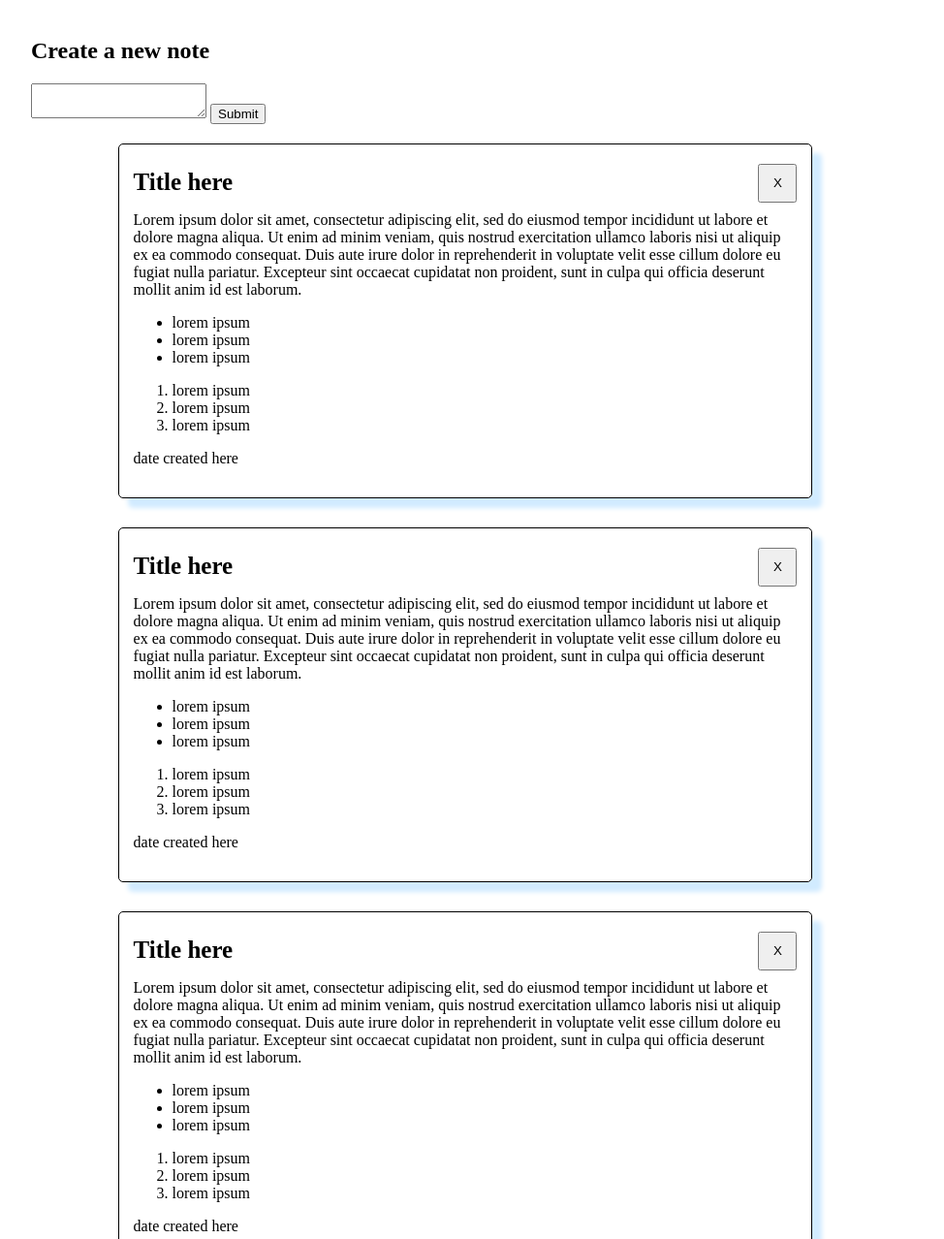
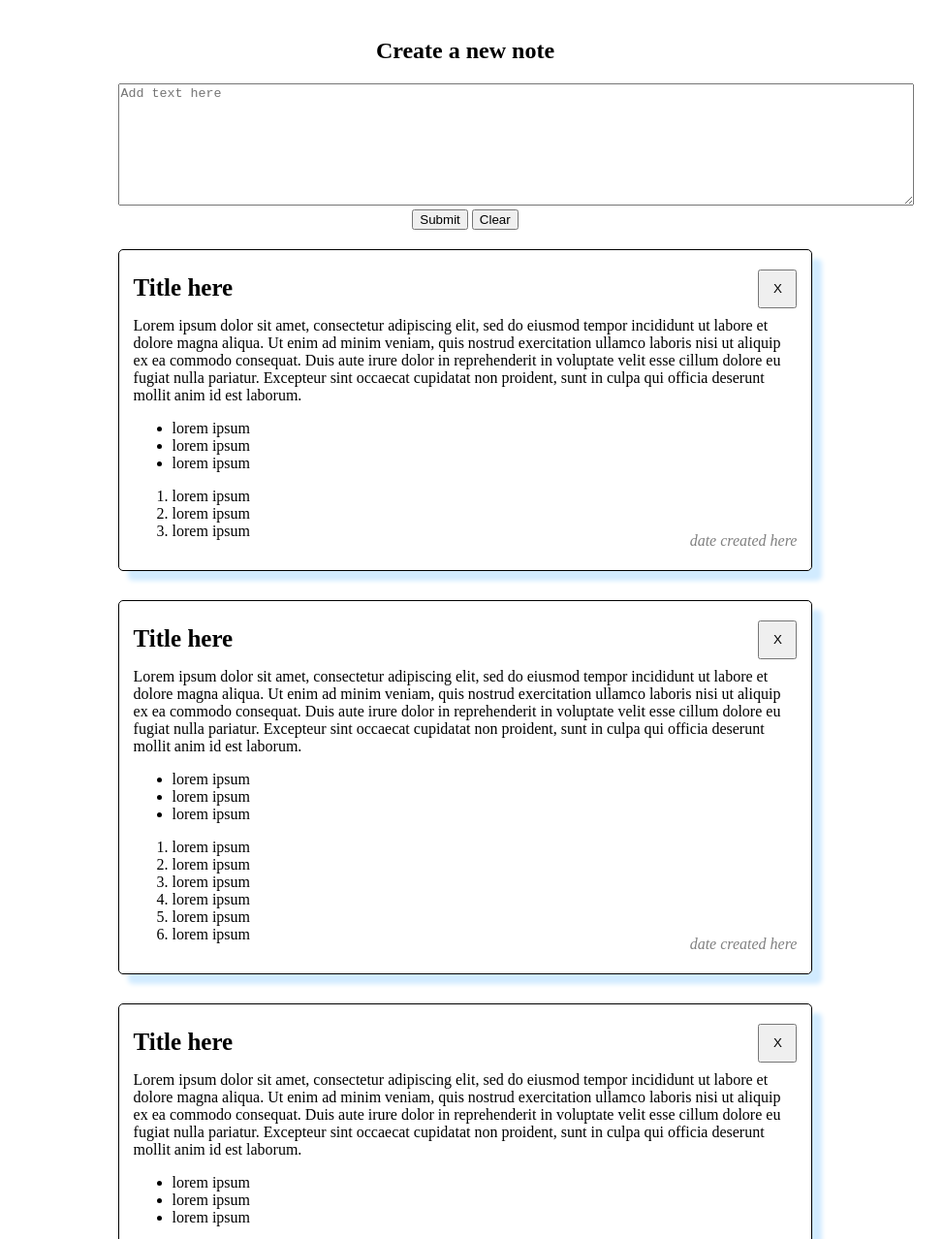
Before and after one commit to aguirreh8/MyReminders, a plain HTML site: page index.html in a window 1280 px wide. Shown: the part 61-1339 px from the top of the page at 97% size, without its empty margins (160-1134 px from the left). Drawn offline with Linux system fonts and the light colour scheme.

Commit message:
Create date-created-text class to locate date text on note card

```diff
--- a/assets/css/style.css
+++ b/assets/css/style.css
@@ -22,7 +22,10 @@ body {
 }
 
 .create-note-form {
+    margin: 0 auto;
     margin-top: 100px;
+    width: 80%;
+    text-align: center;
 }
 
 .notes-holder {
@@ -52,3 +55,10 @@ body {
     height: 40px;
     z-index: 10;
 }
+
+.date-created-text {
+    float: right;
+    bottom: 40px;
+    color: gray;
+    font-style: italic;
+}
--- a/index.html
+++ b/index.html
@@ -11,9 +11,11 @@
 
             <div class="create-note-form">
                 <h2>Create a new note</h2>
-                <form>
-                    <textarea></textarea>
-                    <input type="submit" />
+                <form id="newNote">
+                    <textarea placeholder="Add text here" rows="8" cols="100"></textarea>
+                    <br />
+                    <button>Submit</button>
+                    <button>Clear</button>
                 </form>
             </div>
 
@@ -37,7 +39,31 @@
                         <li>lorem ipsum</li>
                         <li>lorem ipsum</li>
                     </ol>
-                    <p>date created here</p>
+                    <p class="date-created-text">date created here</p>
+                </div>
+                <div class="note-card">
+                        <button class="delete-note-btn">X</button>
+                        <h3>Title here</h3>
+                        <p>Lorem ipsum dolor sit amet, consectetur adipiscing elit, sed do eiusmod tempor incididunt ut
+                            labore et dolore magna aliqua. Ut enim ad minim veniam, quis nostrud exercitation ullamco
+                            laboris nisi ut aliquip ex ea commodo consequat. Duis aute irure dolor in reprehenderit in voluptate
+                            velit esse cillum dolore eu fugiat nulla pariatur. Excepteur sint occaecat cupidatat non proident,
+                            sunt in culpa qui officia deserunt mollit anim id est laborum.
+                        </p>
+                        <ul>
+                            <li>lorem ipsum</li>
+                            <li>lorem ipsum</li>
+                            <li>lorem ipsum</li>
+                        </ul>
+                        <ol>
+                            <li>lorem ipsum</li>
+                            <li>lorem ipsum</li>
+                            <li>lorem ipsum</li>
+                            <li>lorem ipsum</li>
+                            <li>lorem ipsum</li>
+                            <li>lorem ipsum</li>
+                        </ol>
+                        <p class="date-created-text">date created here</p>
                 </div>
                 <div class="note-card">
                         <button class="delete-note-btn">X</button>
@@ -58,28 +84,7 @@
                             <li>lorem ipsum</li>
                             <li>lorem ipsum</li>
                         </ol>
-                        <p>date created here</p>
-                </div>
-                <div class="note-card">
-                        <button class="delete-note-btn">X</button>
-                        <h3>Title here</h3>
-                        <p>Lorem ipsum dolor sit amet, consectetur adipiscing elit, sed do eiusmod tempor incididunt ut
-                            labore et dolore magna aliqua. Ut enim ad minim veniam, quis nostrud exercitation ullamco
-                            laboris nisi ut aliquip ex ea commodo consequat. Duis aute irure dolor in reprehenderit in voluptate
-                            velit esse cillum dolore eu fugiat nulla pariatur. Excepteur sint occaecat cupidatat non proident,
-                            sunt in culpa qui officia deserunt mollit anim id est laborum.
-                        </p>
-                        <ul>
-                            <li>lorem ipsum</li>
-                            <li>lorem ipsum</li>
-                            <li>lorem ipsum</li>
-                        </ul>
-                        <ol>
-                            <li>lorem ipsum</li>
-                            <li>lorem ipsum</li>
-                            <li>lorem ipsum</li>
-                        </ol>
-                        <p>date created here</p>
+                        <p class="date-created-text">date created here</p>
                 </div>
             </div>
         </main>
```
